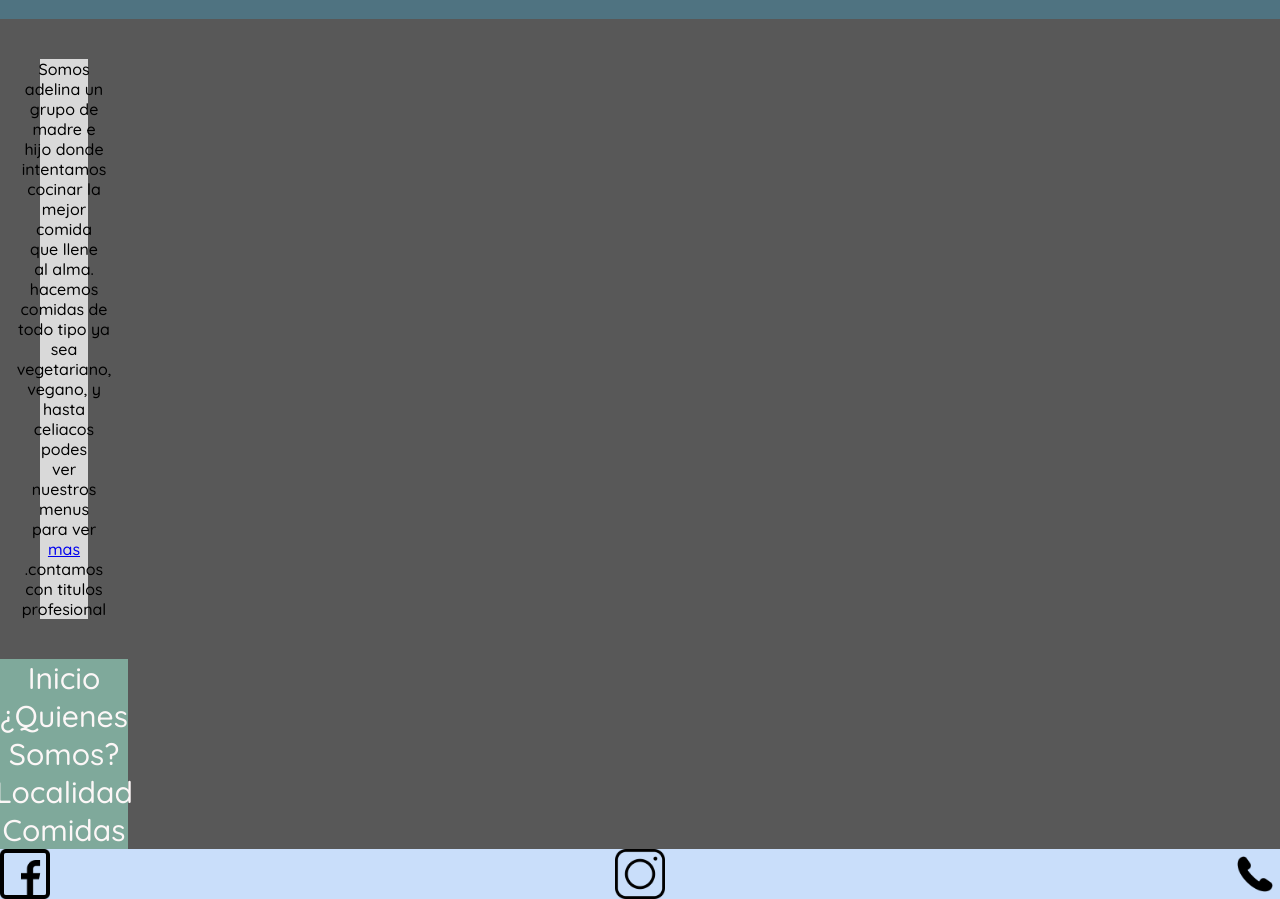
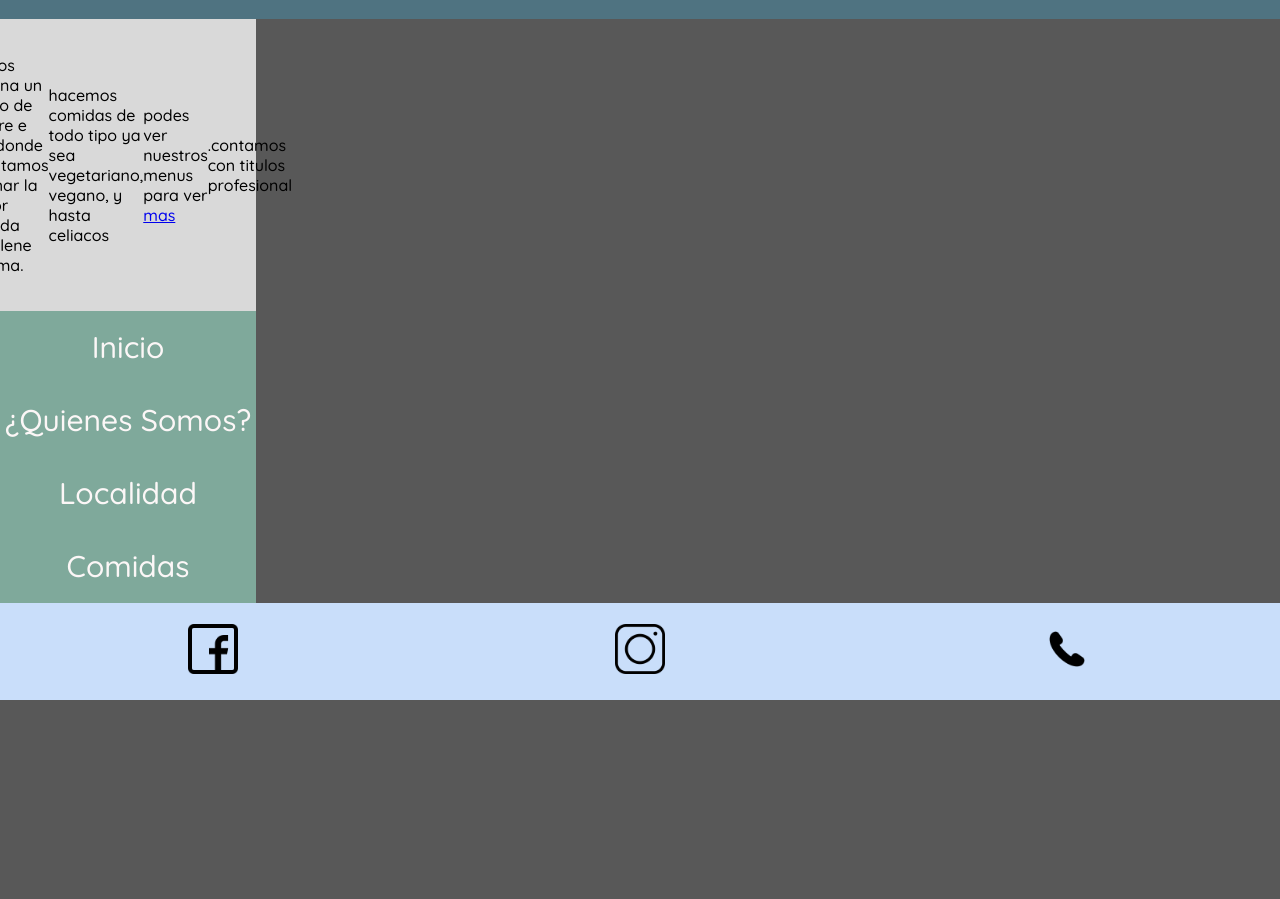
Before and after one commit to julianrodriguez2728/Proyecto_Julian_Rodriguez, a plain HTML site: page PAGINAS/quienes_somos.html in a window 1280 px wide. Shown: the part 100-999 px from the top of the page. After the commit the page ends 800 px from the top, so only its background shows below. Drawn offline with Linux system fonts and the light colour scheme.

Commit message:
cambios de ruta para el footer

```diff
--- a/PAGINAS/quienes_somos.html
+++ b/PAGINAS/quienes_somos.html
@@ -34,10 +34,10 @@
        <a class="linkMenu transf-menu" href="../PAGINAS/ubicacion.html">Localidad</a>
        <a class="linkMenu transf-menu" href="../PAGINAS/comida.html">Comidas</a>
    </nav>
-   <footer class="border pie">
+   <footer class="border pie uno dos tres">
     <a href="https://www.facebook.com/adelina.sanchez.7902" target="_blank"><img src="../img/facebook.png" alt="logos"></a>
-    <a href="https://www.instagram.com/adelinasbyns/" target="_blank"><img src="../img/instagram.png" alt="logos">
-    <a href="#" target="_blank"><img src="../img/telefono.png" alt="logos">
+    <a href="https://www.instagram.com/adelinasbyns/" target="_blank"><img src="../img/instagram.png" alt="logos"></a>
+    <a href="#" target="_blank"><img src="../img/telefono.png" alt="logos"></a>
    </footer>
 </body>
 </html>
--- a/estilos2.css
+++ b/estilos2.css
@@ -12,19 +12,18 @@ body{
 #fondo{
     padding-bottom: 800px ;
 }
+
 /* Responsive */
 /* desktops */
-
-@media (min-width: 1200px){
+@media screen and (min-width: 1023px){
     #areas{
        display: grid;
        grid-template-areas:
        "cabeza cabeza"
        "fondo  fondo"
        "menu fotos"
-       "footer footer"
-                ;
-       grid-template-columns: 10% auto ;
+       "footer footer";
+       grid-template-columns: 20% 80% ;
        grid-template-rows: 1fr 3fr  3fr 1fr ;
    }
 
@@ -104,7 +103,7 @@ footer{
 
     display: flex;
     align-items: center;
-    justify-content: space-between;
+    justify-content: space-around;
 }
 
 .pie img{
@@ -183,14 +182,22 @@ footer{
 /* /* quienes somos* */
 .quienes-somos{
     background-color: rgba(255, 255, 255, 0.774);
-    text-align: center;
-
-
-    margin: 40px;
+    width: 100%;
     display: flex;
     align-items: center;
     justify-content: center;
-    flex-direction: column;
+
+}
+.uno{
+    background-color: #c9defa;
+
+    display: flex;
+    align-items: center;
+    justify-content: space-around;
+}
+
+.pie img{
+    height: 50px;
 }
 /* /* ubiacion * */
 .mapa{
@@ -258,8 +265,9 @@ cite{
 }
 
 }
+
 /* Tablets */
-@media (min-width: 481px)and (max-width: 1023px){
+@media screen and (max-width: 480px),(max-width: 1023px){
     #areas{
         display: grid;
         grid-template-areas:
@@ -299,7 +307,6 @@ cite{
        grid-area: footer;
     }
 
-}
     /* header*/
 
 .titulo img{
@@ -508,12 +515,10 @@ cite{
     justify-content: center;
     align-items: center;
 }
-
-
-
+}
 
 /* smartphones */
-@media (max-width: 480px){
+@media screen and  (max-width: 480px){
     #areas{
        display: grid;
        grid-template-areas:
```
Also changed, not shown: PAGINAS/comida.html (+3 -3 lines), PAGINAS/postres.html (+3 -3 lines), PAGINAS/ubicacion.html (+3 -3 lines), PAGINAS/vege.html (+3 -3 lines).
